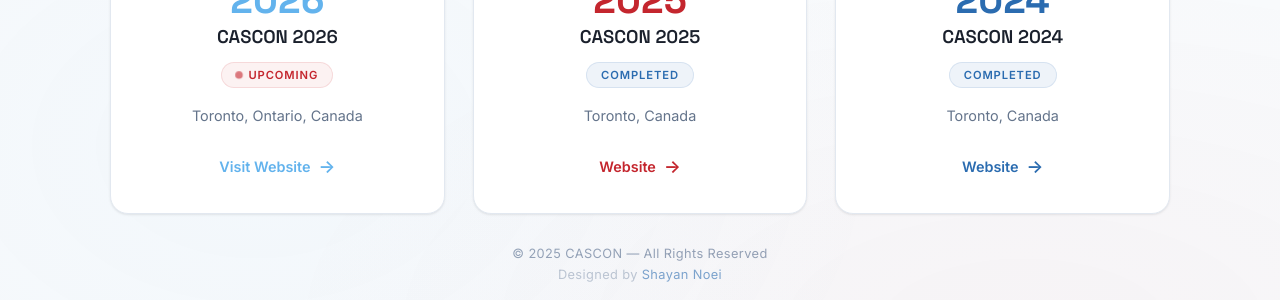
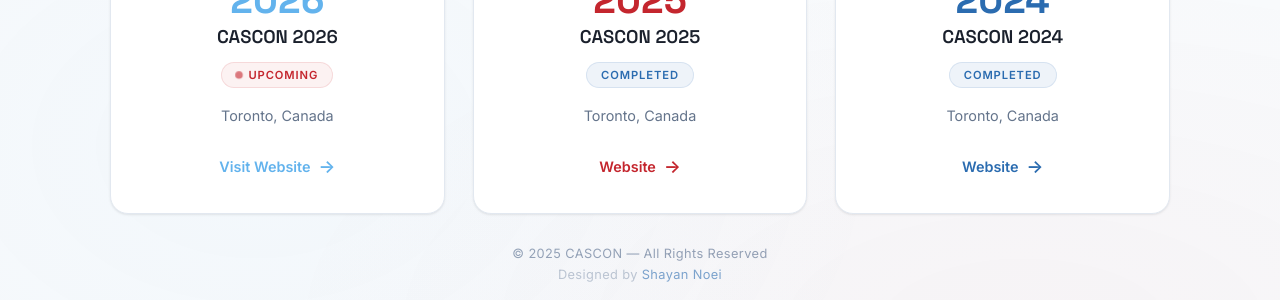
Before and after one commit to ICCSSE/CASCON2025, a Jekyll site: the page built from index.md, in a window 1280 px wide. Shown: the part 484-784 px from the top of the page. Built offline with Jekyll 4.4.1, drawn with Linux system fonts in a browser that asks for light colours.

Commit message:
Simplify CASCON 2026 venue to Toronto, Canada

```diff
--- a/index.md
+++ b/index.md
@@ -36,7 +36,7 @@
         <span class="status-dot"></span>
         Upcoming
       </span>
-      <p class="card-description">Toronto, Ontario, Canada</p>
+      <p class="card-description">Toronto, Canada</p>
       <span class="card-cta">Visit Website <span class="arrow">→</span></span>
     </a>
 
```
